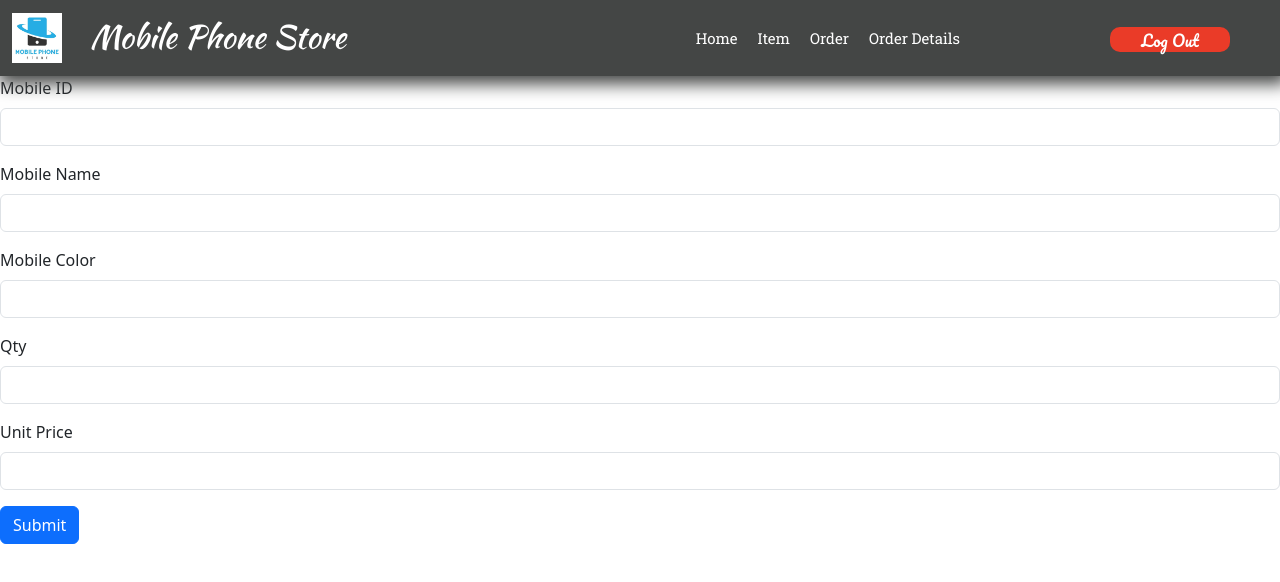
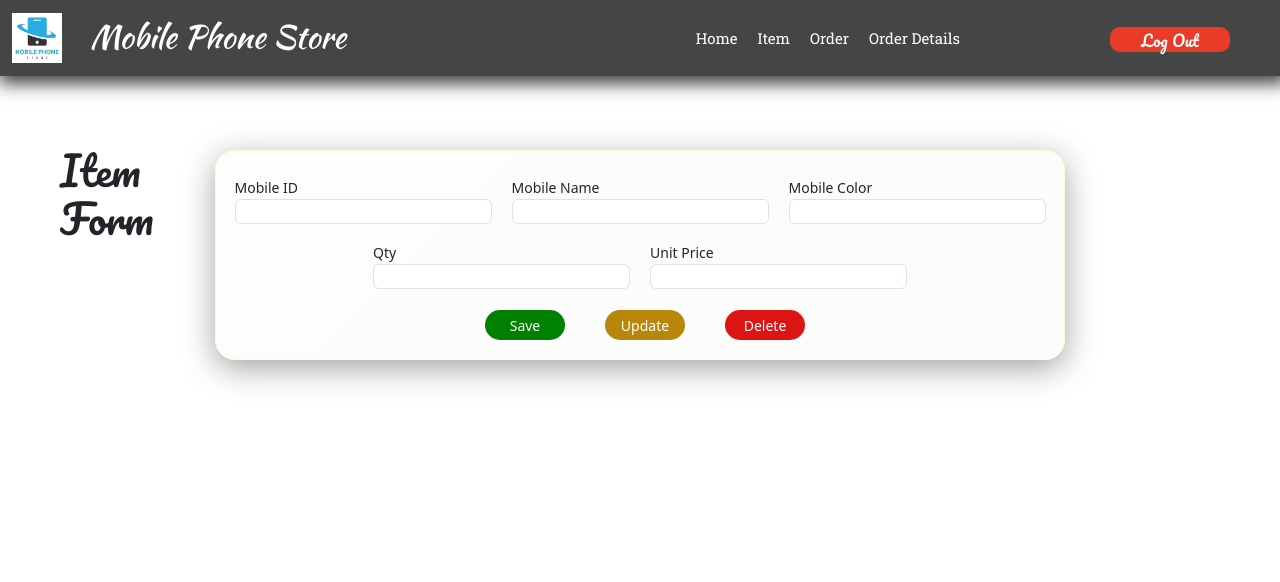
Before and after one commit to VihangaIndeewara/Mobile-Phone-Store, a React (Create React App) app in the folder frontend/: page / in a window 1280 px wide. Shown: the top 582 px of the page. Built offline with nearby package versions, Linux system fonts and the light colour scheme.

Commit message:
Updated Input Fileds and Styles

```diff
--- a/frontend/src/components/pages/item/Item.css
+++ b/frontend/src/components/pages/item/Item.css
@@ -0,0 +1,100 @@
+#itemInputForm{
+    background-color: white;
+    width: 850px;
+    height: 210px;
+    position: absolute;
+    top: 150px;
+    left: 0;
+    right: 0;
+    margin: auto;
+
+    background: linear-gradient(135deg, #535151, #ECEDEE);
+    backdrop-filter: blur(10px);
+    -webkit-backdrop-filter: blur(10px);
+    border-radius: 20px;
+    border: 1px solid rgba(255, 255, 0, 0.18);
+    box-shadow: 0 8px 32px 0 rgba(0, 0, 0, 0.37);
+
+    background: linear-gradient(135deg, rgba(240, 240, 234, 0.13), rgba(223, 223, 220, 0.13));
+
+}
+
+#btnSave {
+    background-color: green;
+    color: white;
+    border-radius: 20px;
+    width: 80px;
+    height: 30px;
+    margin-left: 10px;
+    cursor: pointer;
+    border: none;
+    font-size: 14px;
+}
+
+#btnUpdate {
+    background-color: darkgoldenrod;
+    color: white;
+   border-radius: 20px;
+    width: 80px;
+    height: 30px;
+    margin-left: 10px;
+    cursor: pointer;
+    border: none;
+    font-size: 14px;
+}
+
+#btnDelete {
+    background-color: rgb(221, 20, 20);
+    color: white;
+    border-radius: 20px;
+    width: 80px;
+    height: 30px;
+    margin-left: 10px;
+    cursor: pointer;
+    border: none;
+    font-size: 14px;
+}
+
+.divFirst{
+    display: flex;
+    justify-content: center;
+    gap: 20px;
+
+}
+
+.divFirstChild{
+    left: 0;
+    right: 0;
+    margin: auto;
+}
+
+#btnGroup{
+
+    display: flex;
+    justify-content: center;
+    margin-top: 5px;
+    gap: 30px;
+
+}
+
+.inputField{
+    height: 25px;
+
+}
+.name{
+    font-size: 14px;
+    margin-bottom: 0;
+}
+
+.titleFirst{
+    margin-left: 60px;
+    margin-top: 70px;
+    margin-bottom: 0;
+    font-family: 'Pacifico', cursive;
+
+}
+
+.titleSecond{
+    margin-left: 60px;
+    font-family: 'Pacifico', cursive;
+}
--- a/frontend/src/components/pages/item/Item.jsx
+++ b/frontend/src/components/pages/item/Item.jsx
@@ -1,4 +1,5 @@
 import { Header } from "../../header/Header";
+import "../item/Item.css"
 
 export const Item=()=>{
     return(
@@ -20,29 +21,44 @@ export const Item=()=>{
                {/* </Link> */}
             </Header>
 
+            <h1 className="titleFirst">Item </h1>
+            <h1 className="titleSecond">Form</h1>
+
             <div>
             <form id="itemInputForm">
+                <br />
+                <div className="divFirst">
                     <div class="mb-3">
-                    <label for="mobileIdInput" class="form-label">Mobile ID</label>
-                    <input type="text" class="form-control" id="mobileIdInput"/>
+                        <label for="mobileIdInput" class="form-label name">Mobile ID</label>
+                        <input type="text" class="form-control inputField" id="mobileIdInput"/>
                     </div>
                     <div class="mb-3">
-                    <label for="mobileNameInput" class="form-label">Mobile Name</label>
-                    <input type="text" class="form-control" id="mobileNameInput"/>
+                        <label for="mobileNameInput" class="form-label name">Mobile Name</label>
+                        <input type="text" class="form-control inputField" id="mobileNameInput"/>
                     </div>
                     <div class="mb-3 ">
-                <label for="mobileColorInput" class="form-label">Mobile Color</label>
-                    <input type="text" class="form-control" id="mobileColorInput"/>
+                    <label for="mobileColorInput" class="form-label name">Mobile Color</label>
+                        <input type="text" class="form-control inputField" id="mobileColorInput"/>
+                    </div>
+                </div>
+                <div className="divFirst">
+                    <div class="mb-3 ">
+                    <label for="mobileQtyInput" class="form-label name">Qty</label>
+                        <input type="text" class="form-control inputField" id="mobileQtyInput"/>
                     </div>
                     <div class="mb-3 ">
-                <label for="mobileQtyInput" class="form-label">Qty</label>
-                    <input type="text" class="form-control" id="mobileQtyInput"/>
+                    <label for="mobileUnitPriceInput" class="form-label name">Unit Price</label>
+                        <input type="text" class="form-control inputField" id="mobileUnitPriceInput"/>
                     </div>
-                <div class="mb-3 ">
-                <label for="mobileUnitPriceInput" class="form-label">Unit Price</label>
-                    <input type="text" class="form-control" id="mobileUnitPriceInput"/>
                 </div>
-                <button type="submit" class="btn btn-primary">Submit</button>
+
+                <div id="btnGroup">
+                    <button id="btnSave" type="button">Save</button>
+
+                    <button id="btnUpdate" type="button" >Update</button>
+
+                    <button id="btnDelete" type="button" >Delete</button>
+                 </div>
             </form>
             </div>
 
```
Lines whose indentation alone changed are shown as unchanged.
